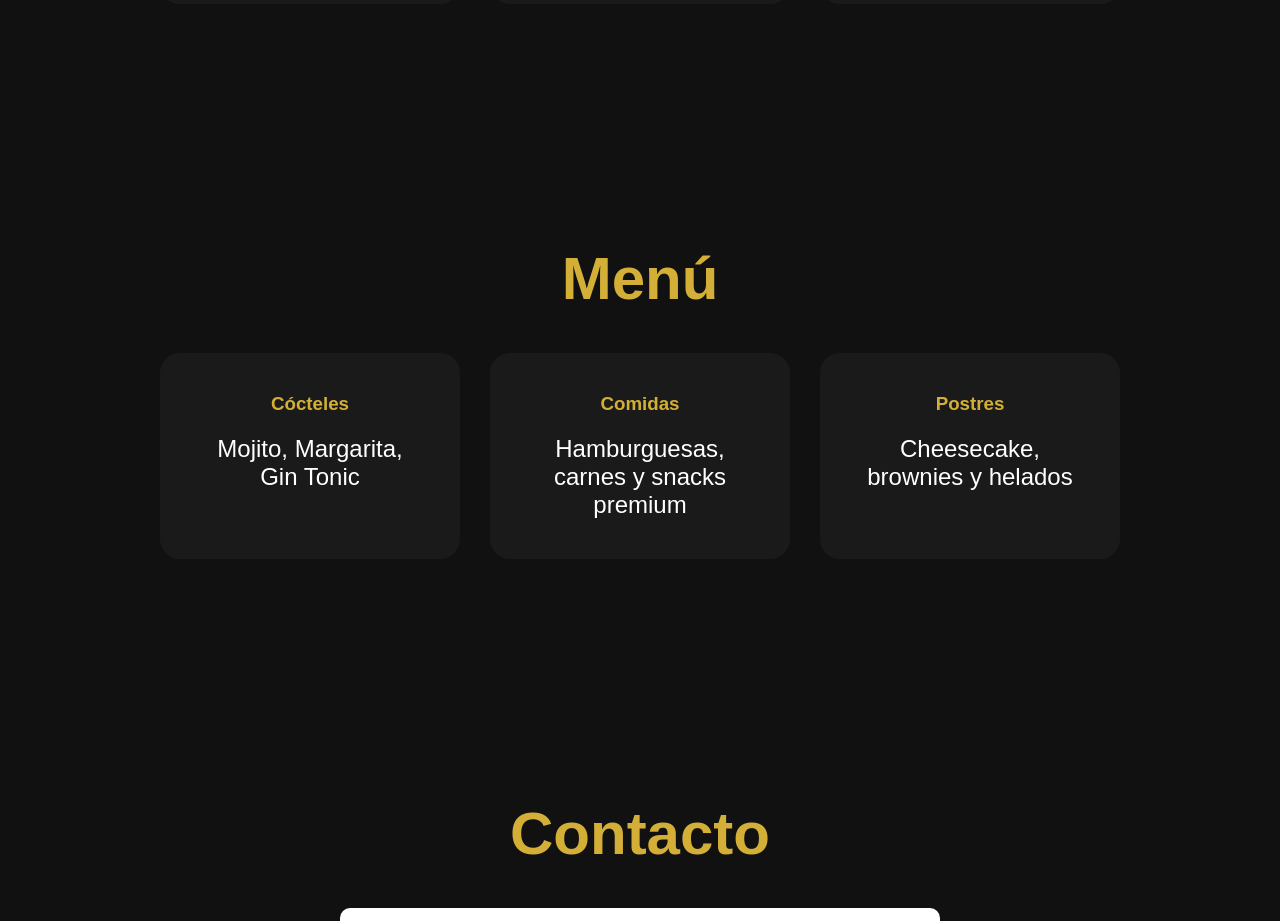
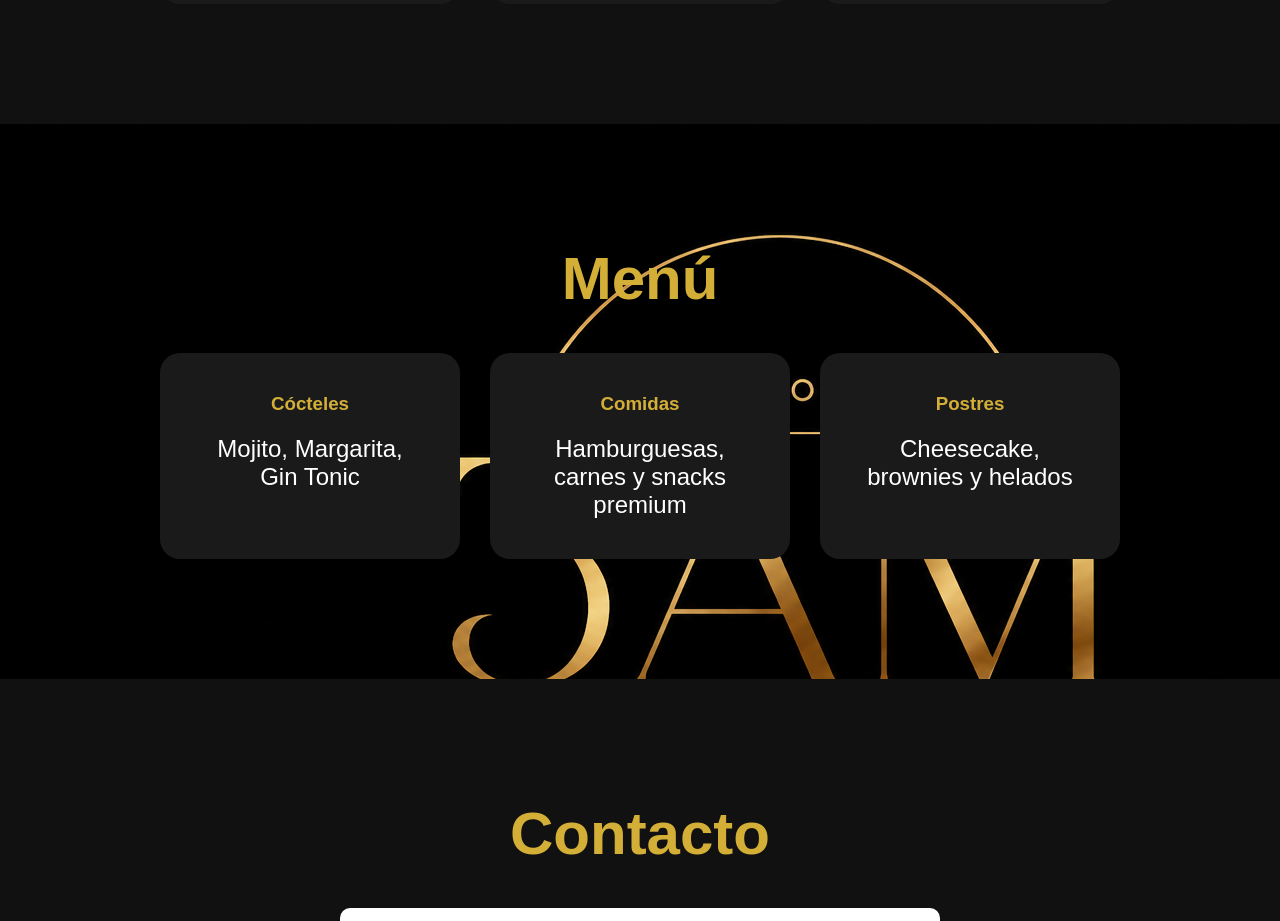
Before and after one commit to reynel0318rj/frontend-gastro-bar-3am, a React (Vite) app in the folder gastrobar3am/: page / in a window 1280 px wide. Shown: the part 1580-2501 px from the top of the page. Built offline with nearby package versions, Linux system fonts and the light colour scheme.

Commit message:
se agregó una imagen de fondo al componente Menu.jsx

```diff
--- a/gastrobar3am/src/components/Menu.jsx
+++ b/gastrobar3am/src/components/Menu.jsx
@@ -1,6 +1,10 @@
+import fondo from "../assets/LOGO 2.png";
+
 function Menu() {
   return (
-    <section id="menu" className="section">
+    <section id="menu" className="section" style={{
+                backgroundImage: `url(${fondo})`,
+              }}    >
 
       <h2>Menú</h2>
 
```
